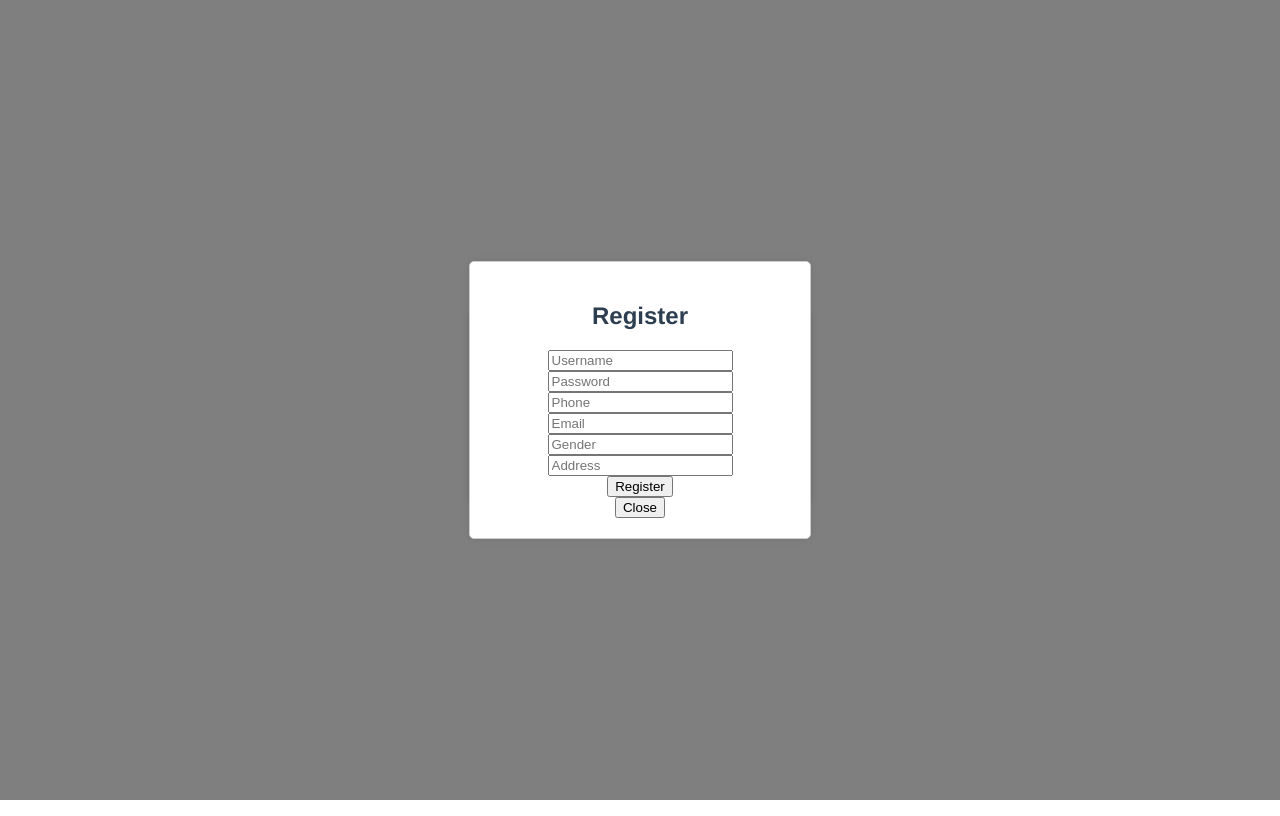
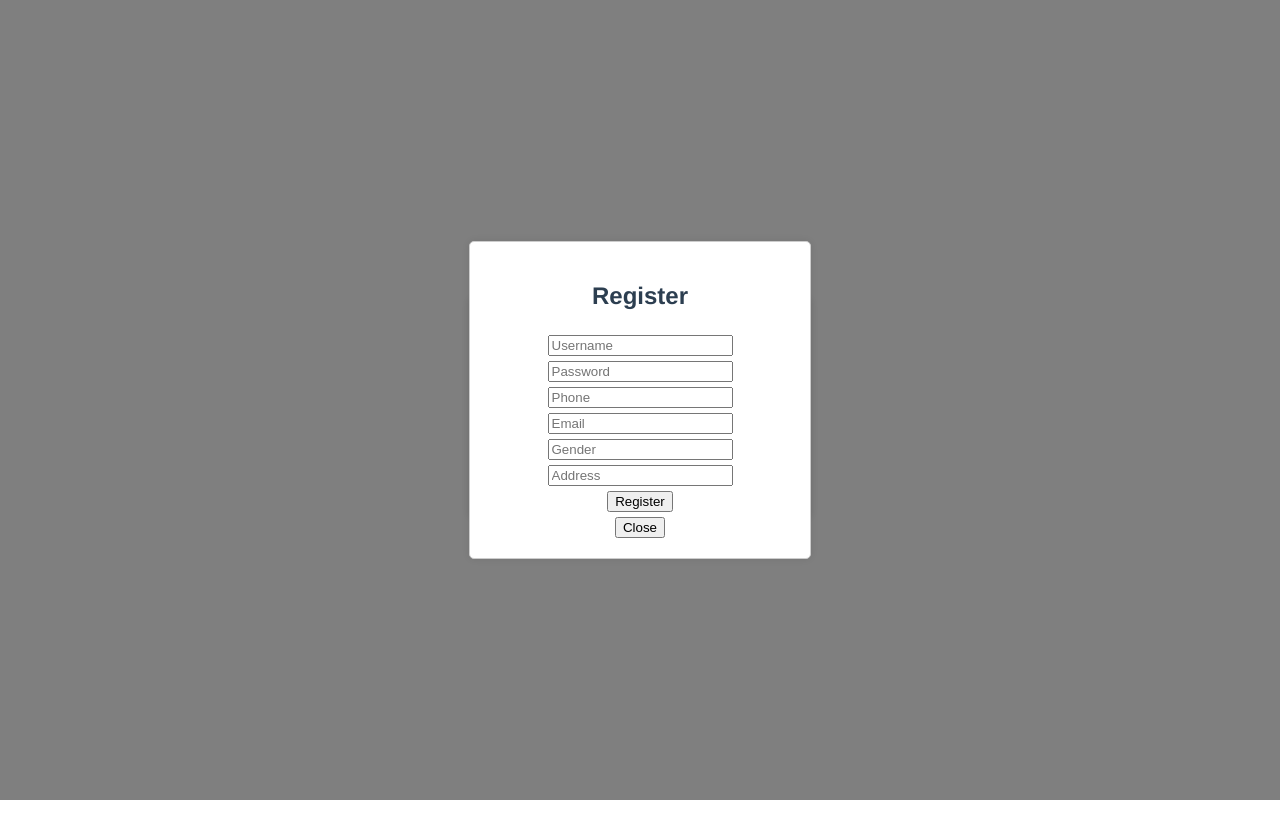
Before and after one commit to 95Jian/SummerTraining_Frontend, a Vue app: page / in a window 1280 px wide. Both pictures are taken after a click on the link "Register". Built offline with nearby package versions, Linux system fonts and the light colour scheme.

Commit message:
美化了界面。

```diff
--- a/src/components/DashBoard.vue
+++ b/src/components/DashBoard.vue
@@ -81,15 +81,20 @@ export default {
 
 .content {
   width: 100%;
-  background-color: #5ce668;
+  background-color: #ffffff;
   overflow-y: auto;
   padding: 5px;
+  height: 93vh;
+  border: 1px solid #000000;
+  border-radius: 1%;
 }
+
 
 .user-info {
   text-align: center;
   margin-bottom: 20px;
   margin-top: 0px;
+  font-size: 20px;
 }
 
 .avatar {
@@ -98,30 +103,35 @@ export default {
 }
 
 .nav {
-  list-style-type: none;
+  list-style: none;
   padding: 0;
-  margin: 0;
-  width: 100%;
-  height: 10%;
-  flex-grow: 1;
-  flex-direction: column;
+  margin-top: 50px;
+
 }
 
 .nav li {
-  padding: 10px;
-  margin-top: 10px;
-  text-align: center;
-  cursor: pointer;
-  background-color: #f3c5c5;
+  width: 100%;
+  display: inline-block;
+  font-size: 26px; /* 修改这里设置字体大小 */
+  margin-top: 20px;
+  border: 1px solid #000000;
 }
 
-.nav li:hover {
-  background-color: #1752e9;
+.nav li a {
+  text-decoration: none;
+  color: black;
+  display: block;
+  padding: 10px;
 }
 
 .nav li.active a {
-  background-color: #007bff; /* 选中时的背景颜色 */
-  color: white; /* 选中时的字体颜色 */
+  background-color: #9c06fa;
+  color: white;
+}
+
+.nav li a:hover {
+  background-color: #0056b3;
+  color: white;
 }
 
 </style>
--- a/src/components/RoleManagement.vue
+++ b/src/components/RoleManagement.vue
@@ -12,9 +12,9 @@
             <th style="width: 30px;">角色名</th>
             <th style="width: 80px;">角色简介</th>
             <th style="width: 50px;">创建时间</th>
-            <th style="width: 20px;">编辑</th>
             <th style="width: 100px;">角色权限</th>
             <th style="width: 20px;">修改权限</th>
+            <th style="width: 20px;">编辑</th>
             <th style="width: 20px;">删除</th>
           </tr>
         </thead>
@@ -30,20 +30,21 @@
               <span v-else>{{ role.description }}</span>
             </td>
             <td>{{ role.createTime }}</td>
+
+            <td>
+              {{ role.permissions.join(', ')  }}
+            </td>
+            <td>
+              <button @click="showAddPermissionDialog(role.id)" class="actions-button">
+                <img src="@/assets/add.png" alt="Add Role" />
+              </button>
+            </td>
             <td>
               <button v-if="role.editing" @click="saveRole(role)" class="actions-button">
                 <img src="@/assets/save.png" alt="Save" />
               </button>
               <button v-else @click="editRole(role)" class="actions-button">
                 <img src="@/assets/edit.png" alt="Edit" />
-              </button>
-            </td>
-            <td>
-              {{ role.permissions.join(', ')  }}
-            </td>
-            <td>
-              <button @click="showAddPermissionDialog(role.id)" class="actions-button">
-                <img src="@/assets/add.png" alt="Add Role" />
               </button>
             </td>
             <td>
@@ -65,13 +66,13 @@
             {{ permission.name }}
           </label>
         </div>
-        <button @click="savePermissions">确定</button>
-        <button @click="closePermissionDialog">取消</button>
+        <button style="margin-top: 30px;font-size:15px;" @click="savePermissions">确定</button>
+        <button style="margin-left: 30px;font-size:15px;" @click="closePermissionDialog">取消</button>
       </div>
     </div>
   </div>
   <div v-else>
-    无权限
+    <span style="font-size: 50px;">{{this.wuquanxian}}</span>
   </div>
 </template>
 <script>
@@ -83,6 +84,7 @@ export default {
   components: { RoleRegisterDialog },
   data() {
     return {
+      wuquanxian:"",
       user:{},
       showPermissionDialog: false,
       showRegisterDialog:false,
@@ -107,7 +109,7 @@ export default {
         this.fetchMyRoles().then(() => {
           // 在 fetchMyRoles 完成后，调用 fetchUsers 和 getRoleList
           console.log("User permissions:", this.user.role_read);
-
+          this.wuquanxian="无权限";
           this.$forceUpdate(); // 强制重新渲染组件
           this.fetchRoles();
         }).catch(error => {
@@ -267,7 +269,7 @@ export default {
 <style>
 .content1 {
   flex-grow: 1;
-  background-color: #5ce668;
+  background-color: #ffffff;
   overflow-y: auto;
   padding: 5px;
 }
--- a/src/components/RoleRegister.vue
+++ b/src/components/RoleRegister.vue
@@ -4,13 +4,13 @@
         <h2>Register</h2>
         <div>
           <input v-model="name" type="text" placeholder="Rolename" />
-          <input v-model="description" type="text" placeholder="Description" />
+          <input class="margin10" v-model="description" type="text" placeholder="Description" />
         </div>
-        <div>
+        <div class="margin10">
           <button @click="register">Register</button>
         </div>
-        <p v-if="message">{{ message }}</p>
-        <button @click="$emit('close')">Close</button>
+        <p class="margin10" v-if="message">{{ message }}</p>
+        <button class="margin10" @click="$emit('close')">Close</button>
       </div>
     </div>
   </template>
@@ -80,4 +80,9 @@
     border-radius: 5px;
     box-shadow: 0 0 10px rgba(0, 0, 0, 0.1);
   }
+
+
+  .margin10{
+    margin-top: 10px;
+  }
   </style>
--- a/src/components/UserLogin.vue
+++ b/src/components/UserLogin.vue
@@ -5,13 +5,13 @@
         <div>
           <input v-model="username" type="text" placeholder="Username" />
         </div>
-        <div>
+        <div class="marginTop10">
           <input v-model="password" type="password" placeholder="Password" />
         </div>
-        <div>
+        <div  class="marginTop10">
           <button @click="login">Login</button>
         </div>
-        <div>
+        <div class="marginTop10">
           <a href="#" @click="showRegister">Register</a>
         </div>
         <p v-if="message">{{ message }}</p>
@@ -78,4 +78,9 @@
     border-radius: 5px;
     box-shadow: 0 0 10px rgba(0, 0, 0, 0.1);
   }
+
+  .marginTop10{
+    margin-top: 10px;
+  }
+
   </style>
--- a/src/components/UserManagement.vue
+++ b/src/components/UserManagement.vue
@@ -22,10 +22,10 @@
               <th style="width: 1px;">性别</th>
               <th style="width: 50px;">地址</th>
               <th style="width: 40px;">创建时间</th>
+              <th style="width: 16px;">用户角色</th>
+              <th style="width: 11px;">修改角色</th>
               <th style="width: 5px;">编辑</th>
               <th style="width: 5px;">删除</th>
-              <th style="width: 16px;">用户角色</th>
-              <th style="width: 11px;">修改角色</th>
             </tr>
           </thead>
           <tbody>
@@ -53,6 +53,14 @@
               </td>
               <td>{{ user.createTime }}</td>
               <td>
+                  {{ user.role }}
+              </td>
+              <td>
+                <button @click="showAddRoleDialog(user.id)" class="actions-button">
+                  <img src="@/assets/add.png" alt="Add Role" />
+                </button>
+              </td>
+              <td>
                 <button v-if="user.editing" @click="saveUser(user)" class="actions-button">
                   <img src="@/assets/save.png" alt="Save" />
                 </button>
@@ -65,14 +73,7 @@
                   <img src="@/assets/delete.png" alt="Delete" />
                 </button>
               </td>
-              <td>
-                  {{ user.role }}
-              </td>
-              <td>
-                <button @click="showAddRoleDialog(user.id)" class="actions-button">
-                  <img src="@/assets/add.png" alt="Add Role" />
-                </button>
-              </td>
+
             </tr>
           </tbody>
         </table>
@@ -92,14 +93,13 @@
               {{ role.name }}
             </label>
           </div>
-          <button @click="saveRoles">确定</button>
-          <button @click="closeRoleDialog">取消</button>
+          <button style="margin-top: 30px;font-size:15px;"  @click="saveRoles">确定</button>
+          <button style="margin-left: 10px;font-size: 15px;" @click="closeRoleDialog">取消</button>
         </div>
       </div>
     </div>
     <div v-else>
-      <span>无权限</span>
-      <span>{{ user.user_read }}</span>
+      <span style="font-size: 100px;">{{ this.wuquanxian }}</span>
     </div>
   </template>
   <script>
@@ -111,6 +111,7 @@
     components: { RegisterDialog },
     data() {
       return {
+        wuqianxian:"",
         showRegisterDialog: false,
         showRoleDialog: false,
         user: {},
@@ -141,7 +142,7 @@
         this.fetchMyRoles().then(() => {
           // 在 fetchMyRoles 完成后，调用 fetchUsers 和 getRoleList
           console.log("user.write_read:", this.user.write_read);
-
+          this.wuquanxian="无权限";
           this.$forceUpdate(); // 强制重新渲染组件
           this.fetchUsers();
           this.getRoleList();
@@ -373,12 +374,9 @@
   </script>
 
   <style>
-  .pagination{
-
-  }
   .content1 {
     flex-grow: 1;
-    background-color: #5ce668;
+    background-color: #ffffff;
     overflow-y: auto;
     padding: 5px;
   }
@@ -446,6 +444,7 @@
   justify-content: center;
   align-items: center;
   }
+
 .dialog-content {
   background: white;
   padding: 20px;
--- a/src/components/UserRegister.vue
+++ b/src/components/UserRegister.vue
@@ -3,18 +3,18 @@
       <div class="register-box">
         <h2>Register</h2>
         <div>
-          <input v-model="username" type="text" placeholder="Username" />
-          <input v-model="password" type="password" placeholder="Password" />
-          <input v-model="phone" type="text" placeholder="Phone" />
-          <input v-model="email" type="text" placeholder="Email" />
-          <input v-model="gender" type="text" placeholder="Gender" />
-          <input v-model="address" type="text" placeholder="Address" />
+          <input class="register-info" v-model="username" type="text" placeholder="Username" />
+          <input class="register-info" v-model="password" type="password" placeholder="Password" />
+          <input class="register-info" v-model="phone" type="text" placeholder="Phone" />
+          <input class="register-info" v-model="email" type="text" placeholder="Email" />
+          <input class="register-info" v-model="gender" type="text" placeholder="Gender" />
+          <input class="register-info" v-model="address" type="text" placeholder="Address" />
         </div>
-        <div>
+        <div class="register-info">
           <button @click="register">Register</button>
         </div>
         <p v-if="message">{{ message }}</p>
-        <button @click="$emit('close')">Close</button>
+        <button class="register-info" @click="$emit('close')">Close</button>
       </div>
     </div>
   </template>
@@ -90,4 +90,8 @@
     border-radius: 5px;
     box-shadow: 0 0 10px rgba(0, 0, 0, 0.1);
   }
+
+  .register-info{
+    margin-top: 5px;
+  }
   </style>
```
